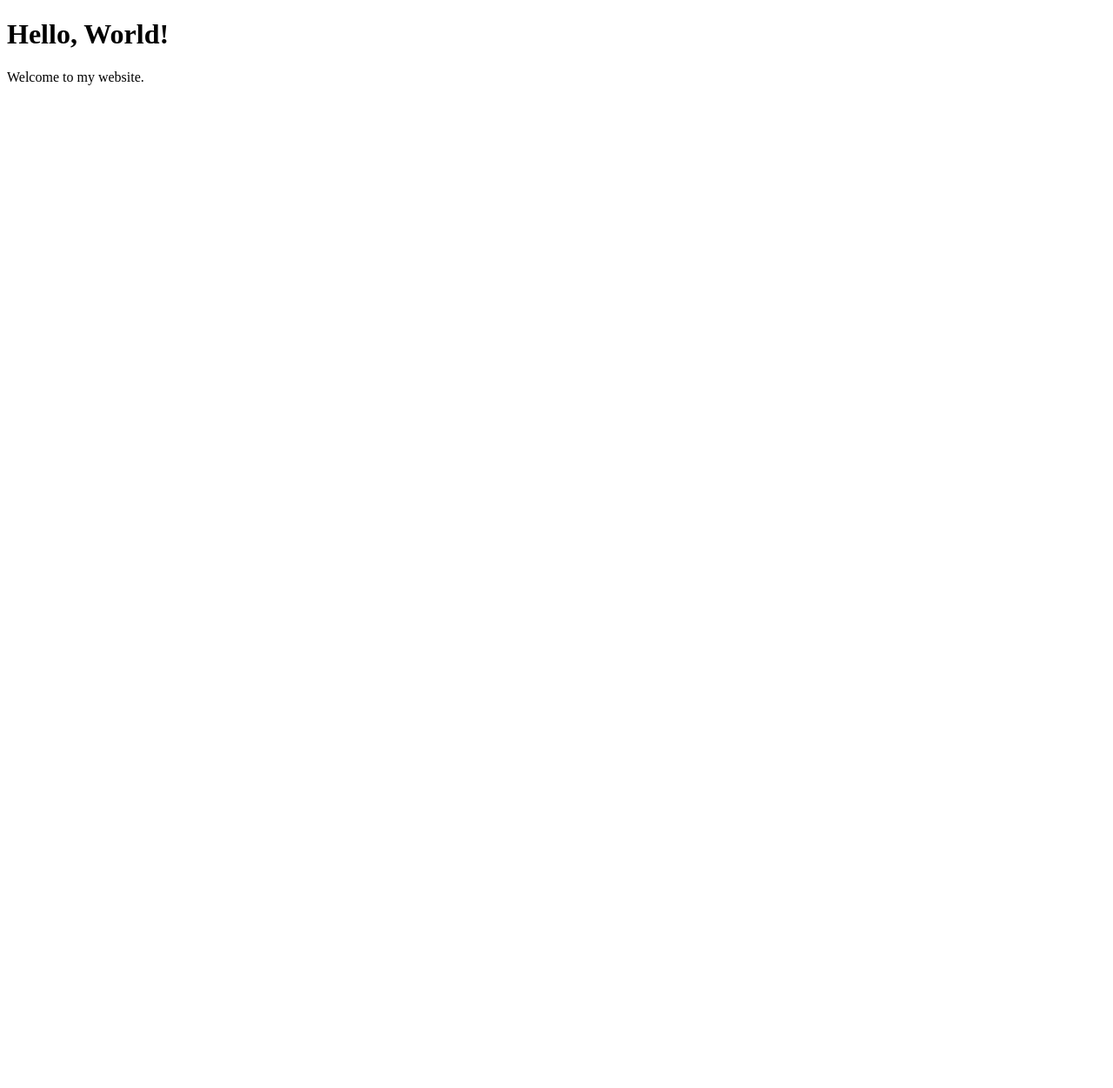
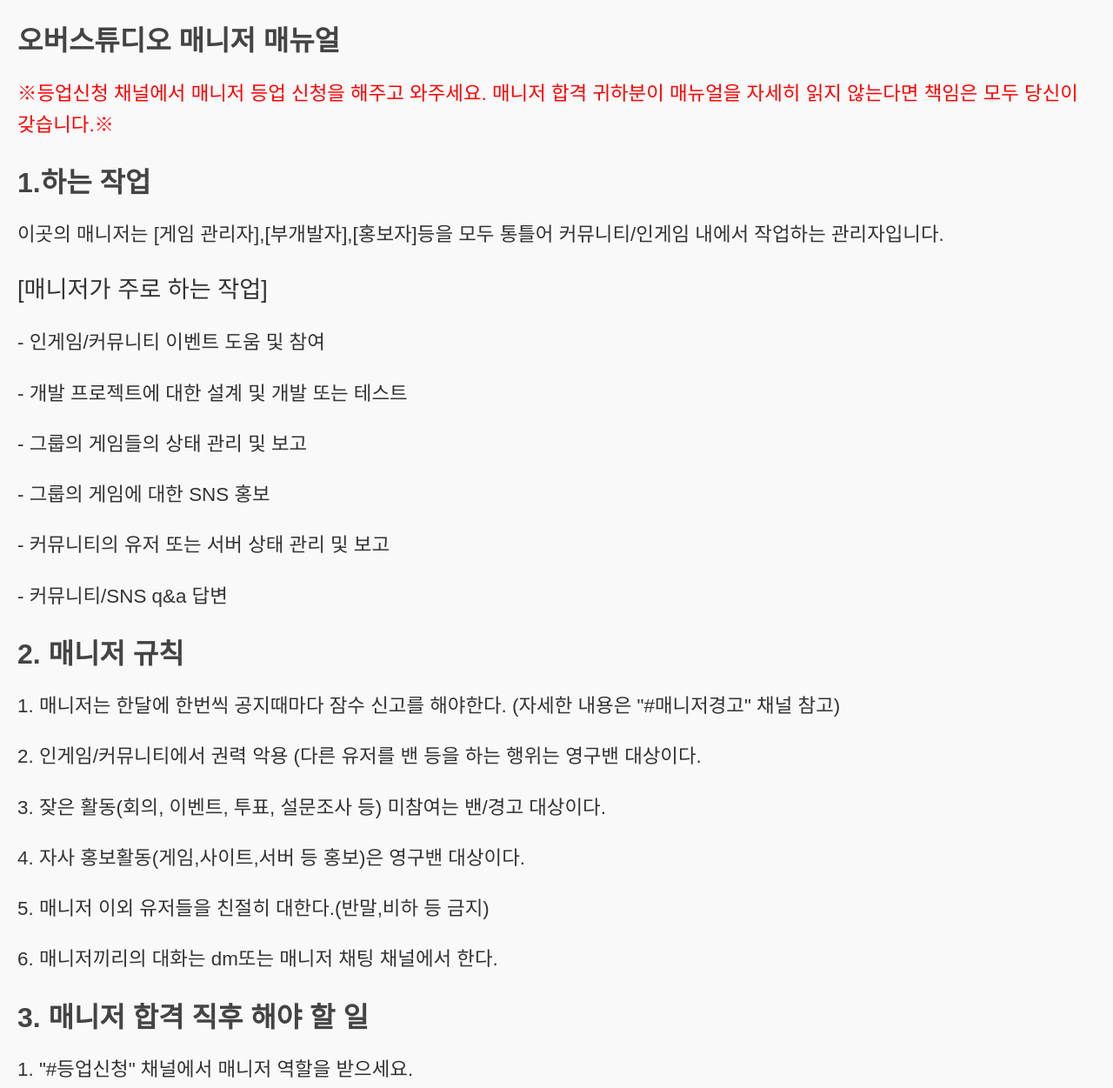
Before and after one commit to powerstal/powerstal9.github.io, a plain HTML site: page 매뉴얼 (2).index.html in a window 1280 px wide. Shown: the top 1251 px of the page at 87% size. Before the commit the page ends 800 px from the top, so only its background shows below. Drawn offline with Linux system fonts and the light colour scheme.

Commit message:
Update 매뉴얼 (2).index.html

```diff
--- a/매뉴얼 (2).index.html
+++ b/매뉴얼 (2).index.html
@@ -2,10 +2,53 @@
 <html>
 <head>
     <meta charset="UTF-8">
-    <title>My Website</title>
+    <meta name="viewport" content="width=device-width, initial-scale=1.0">
+    <title>제목</title>
+    <style>
+        body {
+            font-family: Arial, sans-serif;
+            margin: 20px;
+            background-color: #f9f9f9;
+            color: #333;
+        }
+        h1 {
+            color: #444;
+            font-size: 2em;
+            margin-bottom: 0.5em;
+        }
+        p {
+            font-size: 1.4em;
+            line-height: 1.6;
+        }
+   c {
+       font-size: 1.7em;
+       line-height: 1.6;}
+    </style>
 </head>
 <body>
-    <h1>Hello, World!</h1>
-    <p>Welcome to my website.</p>
+    <h1>오버스튜디오 매니저 매뉴얼</h1>
+    <p style="color:red;">※등업신청 채널에서 매니저 등업 신청을 해주고 와주세요. 매니저 합격 귀하분이 매뉴얼을 자세히 읽지 않는다면 책임은 모두 당신이 갖습니다.※</p>
+<h1>1.하는 작업</h1>
+<p>이곳의 매니저는 [게임 관리자],[부개발자],[홍보자]등을 모두 통틀어 커뮤니티/인게임 내에서 작업하는 관리자입니다.</p>
+<c>[매니저가 주로 하는 작업]</c>
+<p>- 인게임/커뮤니티 이벤트 도움 및 참여</p>
+<p>- 개발 프로젝트에 대한 설계 및 개발 또는 테스트</p>
+<p>- 그룹의 게임들의 상태 관리 및 보고</p>
+<p>- 그룹의 게임에 대한 SNS 홍보</p>
+<p>- 커뮤니티의 유저 또는 서버 상태 관리 및 보고</p>
+<p>- 커뮤니티/SNS q&a 답변</p>
+<h1>2. 매니저 규칙</h1>
+<p>1. 매니저는 한달에 한번씩 공지때마다 잠수 신고를 해야한다. (자세한 내용은 "#매니저경고" 채널 참고)</p>
+<p>2. 인게임/커뮤니티에서 권력 악용 (다른 유저를 밴 등을 하는 행위는 영구밴 대상이다.</p>
+<p>3. 잦은 활동(회의, 이벤트, 투표, 설문조사 등) 미참여는 밴/경고 대상이다.</p>
+<p>4. 자사 홍보활동(게임,사이트,서버 등 홍보)은 영구밴 대상이다.</p>
+<p>5. 매니저 이외 유저들을 친절히 대한다.(반말,비하 등 금지)</p>
+<p>6. 매니저끼리의 대화는 dm또는 매니저 채팅 채널에서 한다.</p>
+<h1>3. 매니저 합격 직후 해야 할 일</h1>
+<p>1. "#등업신청" 채널에서 매니저 역할을 받으세요.</p>
+<p>2. 채널 멤버들에게 소개와 인사를 해주세요.</p>
+<p>3. (무엇을 할지 모르겠다면 저에게 dm을 보내 물어보셔도 됩니다.)</p>
+<p>4. 저희 커뮤니티 채널들을 마음껏 둘러봐주세요</p>
+</p>
 </body>
 </html>
```
